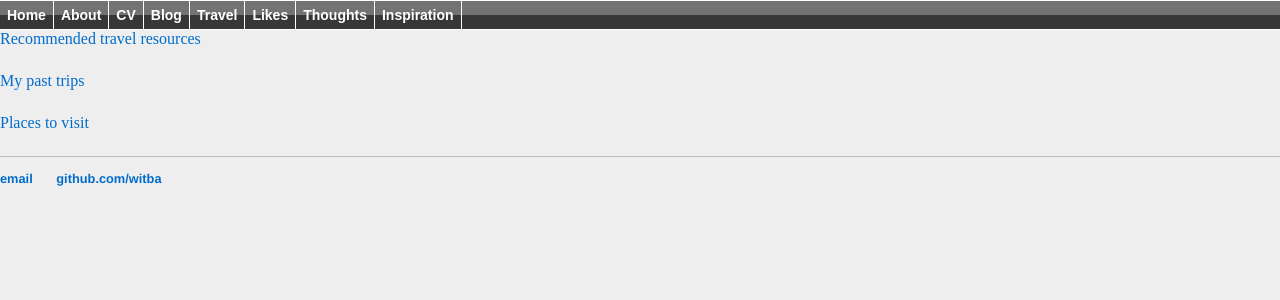
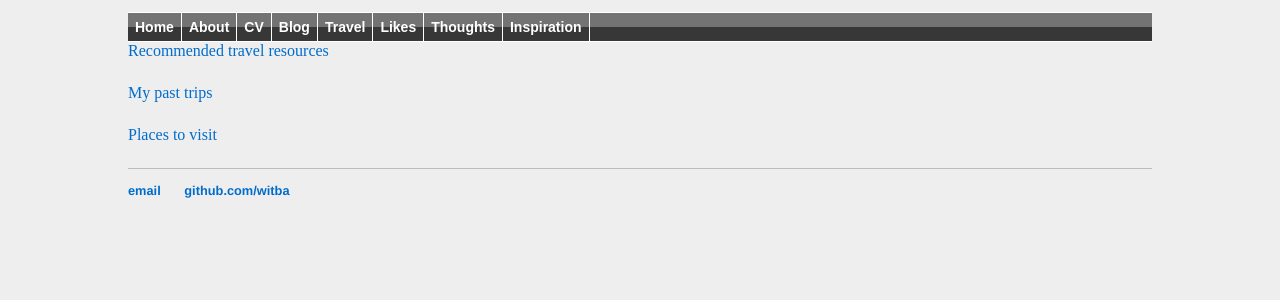
Before and after one commit to witba/witba.github.io, a Jekyll site: the page built from travel/index.html, in a window 1280 px wide. Shown: the top 300 px of the page. Built offline with Jekyll 4.4.1, drawn with Linux system fonts in a browser that asks for light colours.

Commit message:
Update main.css

```diff
--- a/css/main.css
+++ b/css/main.css
@@ -1,7 +1,4 @@
-body { margin: 0; background: #EEEEEE;}
-
-#style_container { margin: 20px auto; width: 960px; background: #FFFFFF;}
-#style_content { width: 960px;}
+body { margin: 12px auto; width: 80%; background: #EEEEEE;}
 
 a { text-decoration: none; color: #006ccc; }
 a:hover { color: #008000; text-decoration: underline; }
```
